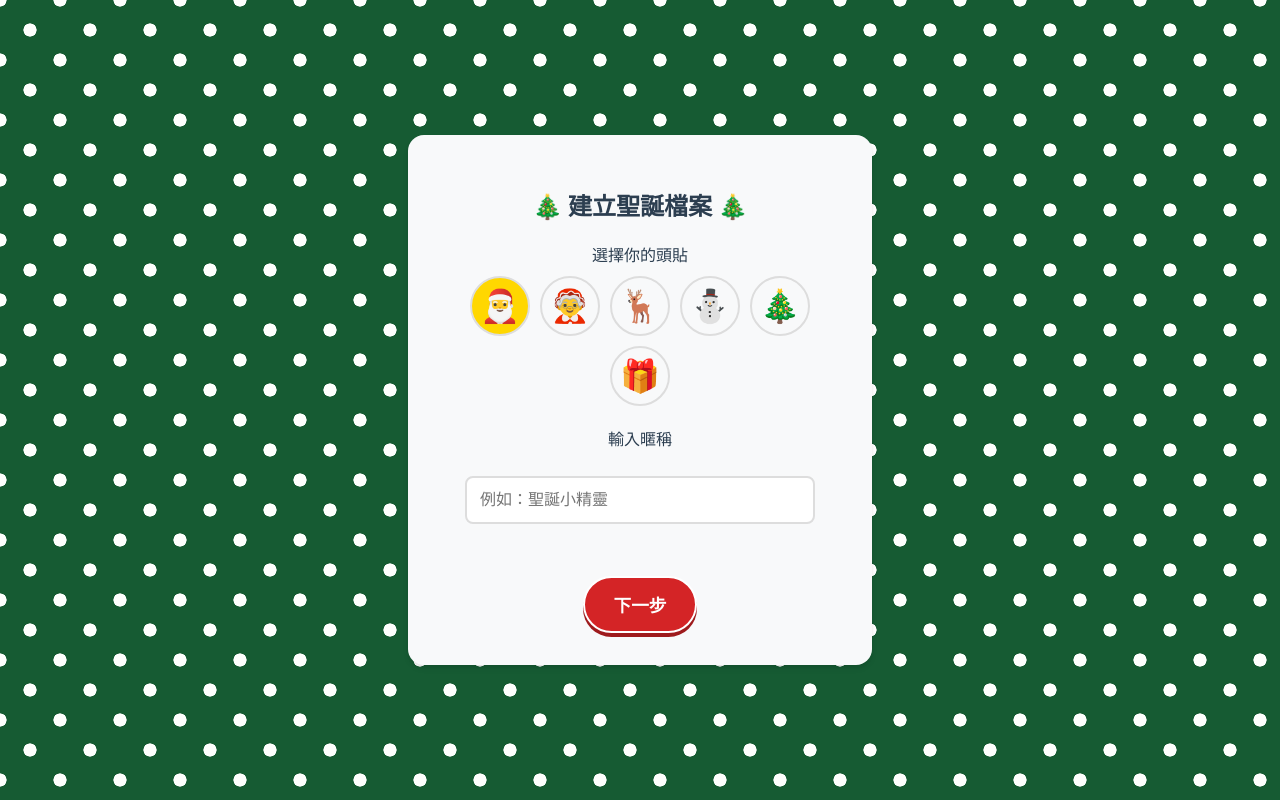
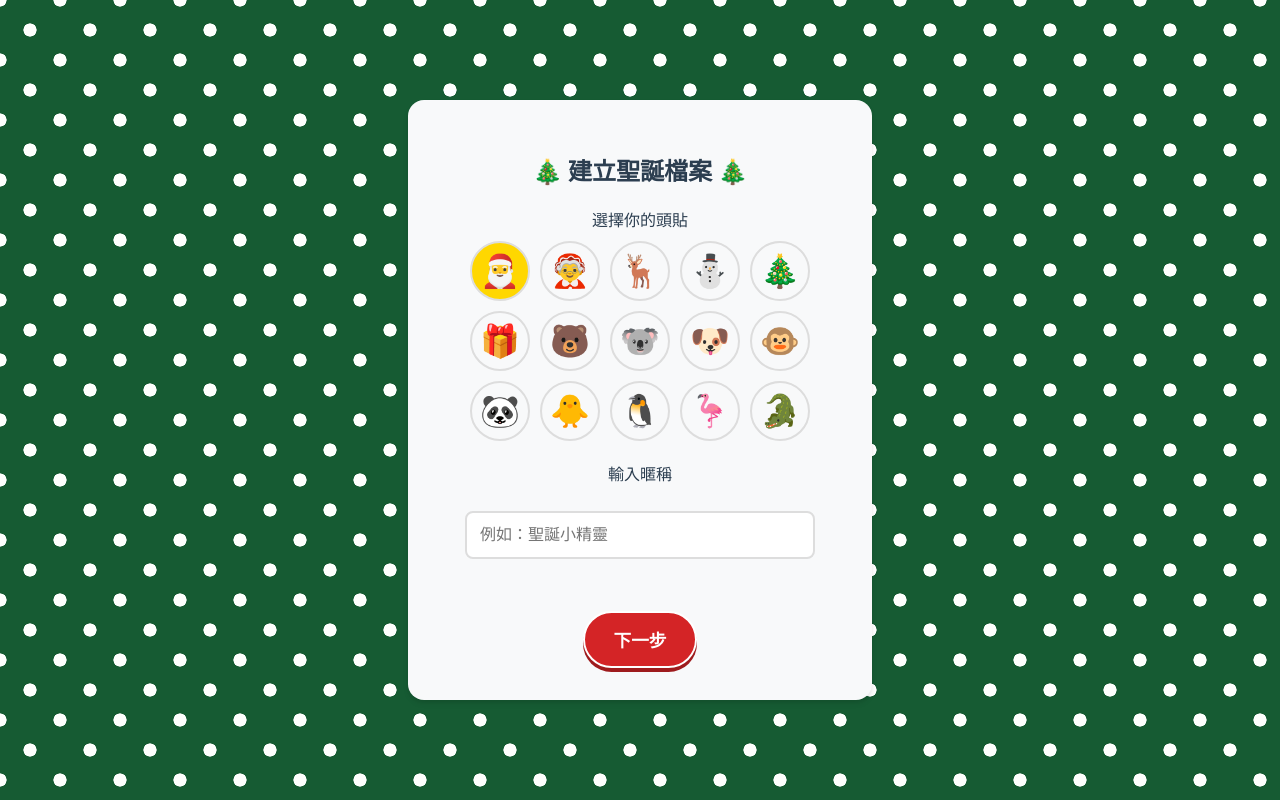
Before and after one commit to BCbug-tw/christmas_challenge_2025, a React (Vite) app: page / in a window 1280 px wide. Built offline with nearby package versions, Linux system fonts and the light colour scheme.

Commit message:
Update favicon and avatars

```diff
--- a/index.html
+++ b/index.html
@@ -1,13 +1,16 @@
 <!doctype html>
 <html lang="en">
+
 <head>
   <meta charset="UTF-8" />
-    <link rel="icon" type="image/svg+xml" href="/vite.svg" />
+  <link rel="icon" type="image/svg+xml" href="/christmas-wreath.png" />
   <meta name="viewport" content="width=device-width, initial-scale=1.0" />
   <title>christmas</title>
 </head>
+
 <body>
   <div id="root"></div>
   <script type="module" src="/src/main.jsx"></script>
 </body>
+
 </html>
--- a/src/components/Onboarding.jsx
+++ b/src/components/Onboarding.jsx
@@ -1,6 +1,6 @@
 import { useState } from 'react';
 
-const AVATARS = ['🎅', '🤶', '🦌', '⛄', '🎄', '🎁'];
+const AVATARS = ['🎅', '🤶', '🦌', '⛄', '🎄', '🎁', '🐻', '🐨', '🐶', '🐵', '🐼', '🐥', '🐧', '🦩', '🐊'];
 
 function Onboarding({ onComplete }) {
     const [nickname, setNickname] = useState('');
```
Also changed, not shown: public/christmas-wreath.png (added). Lines whose indentation alone changed are shown as unchanged.
